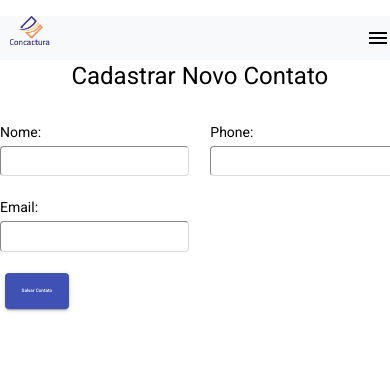
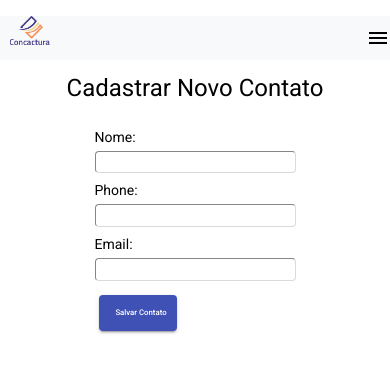
Before and after one commit to LuanRLima/Contactura-FrontEnd, an Angular app: page /cadastro-contatos in a window 390 px wide. Shown: the top 372 px of the page. Built offline with nearby package versions, Linux system fonts and the light colour scheme; sample sign-in values are in the browser's storage.

Commit message:
Ajustando responsividade Cadastrar Novo Usuário

```diff
--- a/src/app/form-contatos/form-contatos.component.scss
+++ b/src/app/form-contatos/form-contatos.component.scss
@@ -1,3 +1,43 @@
+.container{
+    display: grid;
+    grid-template-rows:  auto auto;
+    grid-gap: 0.5em;
+
+
+}
+.title{
+    margin-top: 0.5em;
+    display: grid;
+    justify-content: center;
+}
+.container-form{
+    display: grid;
+    justify-content: center;
+    grid-gap: 1em;
+}
+.container-input{
+    display: grid;
+    grid-gap: 0.5em;
+}
+.campo{
+    display:block;
+    width: 50vw;
+    height: 1.4em;
+    margin-top:0.3em;
+    border-color: rgb(219, 217, 217);
+    border-radius: 0.3em;
+    border-width: 1px;
+}
+.button-salvar{
+    width: 20vw;
+    font-size: 2vw;
+    margin-left: 1.25vw;
+
+}
+
+
+
+@media screen and (min-width:769px) {
     .container{
         display: grid;
         grid-template-rows:  auto auto;
@@ -44,3 +84,4 @@
         margin-left: 1.25vw;
 
     }
+}
```
Lines whose indentation alone changed are shown as unchanged.
